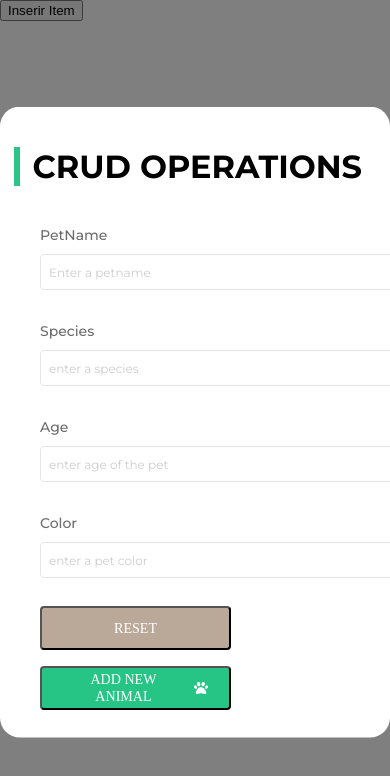
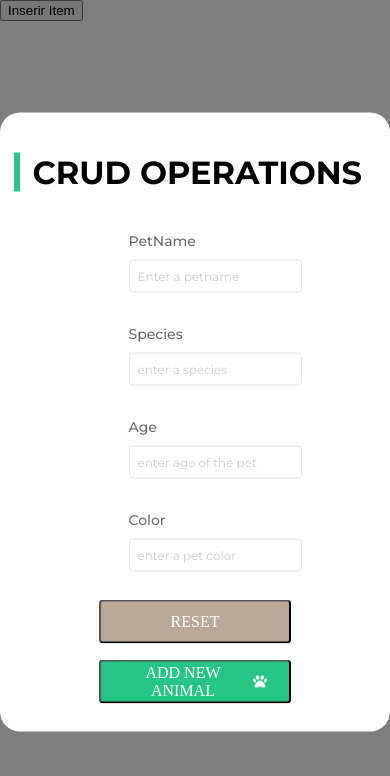
Before and after one commit to BlueTeam-2challenge/2challenge-front, a React (Vite) app: page / in a window 390 px wide. Both pictures are taken after a click on the button "Inserir Item". Shown: the top 776 px of the page. Built offline with nearby package versions, Linux system fonts and the light colour scheme.

Commit message:
style (modal insert) added responsivity to the modal

```diff
--- a/src/components/modalInsert/ModalInsert.css
+++ b/src/components/modalInsert/ModalInsert.css
@@ -24,6 +24,8 @@
     height: 35.94rem;
     gap: 1.69rem;
     overflow-y: auto;
+    transition: height 0.2s ease-out;
+    box-sizing: border-box;
 }
 
 .logo {
@@ -102,15 +104,32 @@ input::placeholder {
     .container-modal {
         width: 100%;
         height: auto;
+        max-height: 100vh;
+        overflow-y: auto;
     }
 
-    .text-modal {
+    .container-input input {
         font-size: 0.8rem;
+        flex-wrap: wrap;
+        width: auto;
+    }
+
+    .container-input {
+        display: flex;
+        flex-direction: column;
+        align-items: center;
         flex-wrap: wrap;
     }
 
     .btn-modal {
         font-size: 1.5rem;
         flex-wrap: wrap;
+        display: flex;
+        flex-direction: column;
+        align-items: center;
+    }
+
+    #model-btn {
+        font-size: 1rem;
     }
 }
--- a/src/components/modalRemove/ModalRemove.css
+++ b/src/components/modalRemove/ModalRemove.css
@@ -1,4 +1,3 @@
-
 .container-overlay {
     position: fixed;
     top: 0;
@@ -14,10 +13,10 @@
 
 .container-modal {
     position: fixed;
-    top:50%;
+    top: 50%;
     left: 50%;
     transform: translate(-50%, -50%);
-    background-color: #fff;
+    background-color: #EEE0CB;
     border-radius: 1.25rem;
     padding: auto;
     width: 28.69rem;
@@ -62,7 +61,7 @@
     cursor: pointer;
 }
 
-#model-btn:hover{
+#model-btn:hover {
     background-color: #26C485;
 }
 
```
